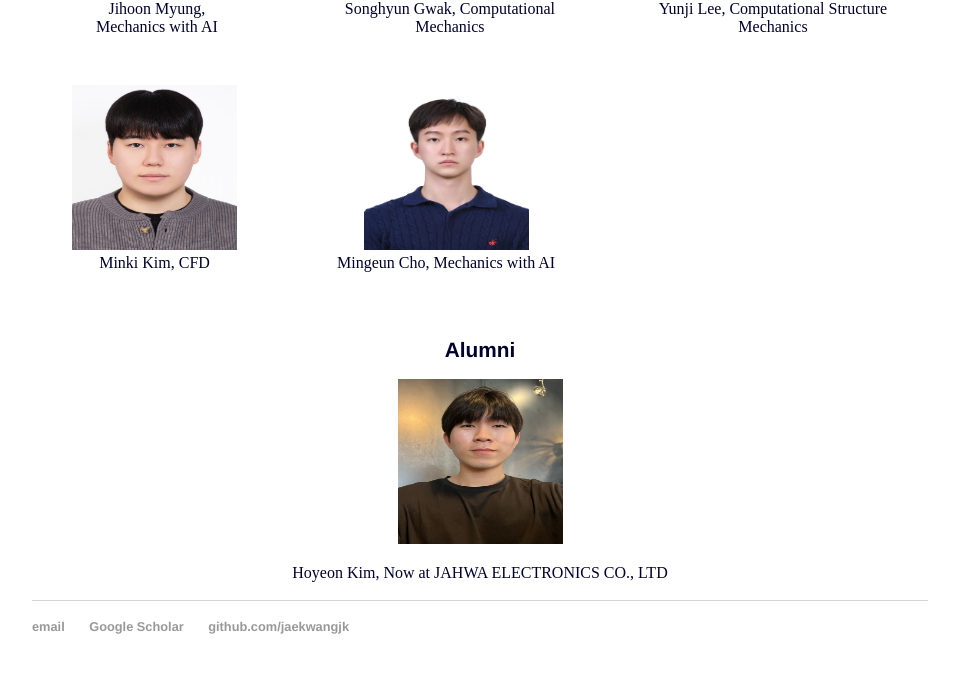
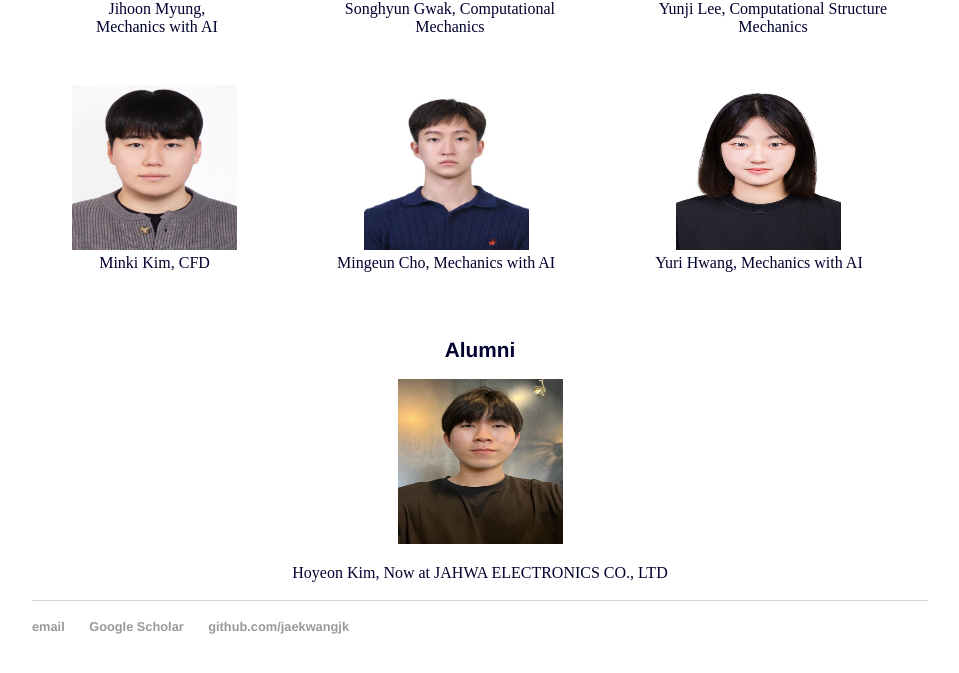
Before and after one commit to jaekwangjk/jaekwangjk.github.io, a Jekyll site: the page built from student.html, in a window 1280 px wide, cut to the strip 681-1376 px from the top of the page. Shown: the top 673 px of the strip, without its empty margins (160-1119 px from the left). Built offline with Jekyll 4.4.1, drawn with Linux system fonts in a browser that asks for light colours.

Commit message:
Update student.html

```diff
--- a/student.html
+++ b/student.html
@@ -56,6 +56,11 @@ title: Jaekwang Kim
     	<figcaption>Mingeun Cho, Mechanics with AI </figcaption>
   	</figure>
 
+	<figure>
+  	<img src="pictures/yuri.jpeg" alt="minki" style="width:165px;height:165px;">
+    	<figcaption>Yuri Hwang, Mechanics with AI </figcaption>
+  	</figure>
+
 	</div>
 	</p>
 
```
